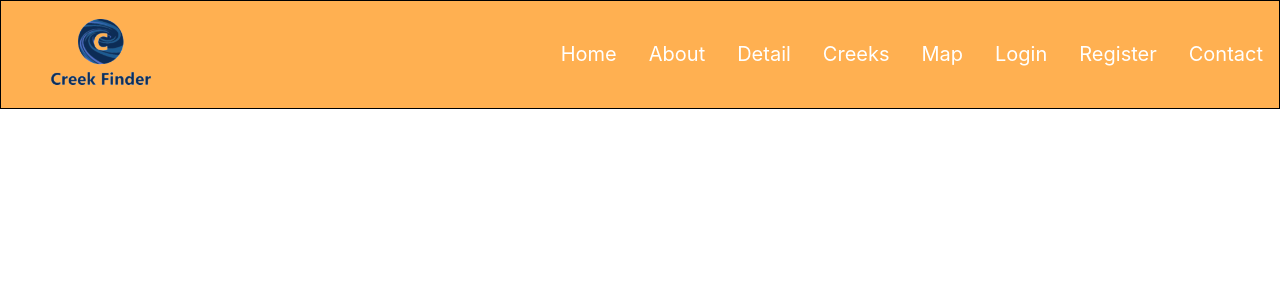
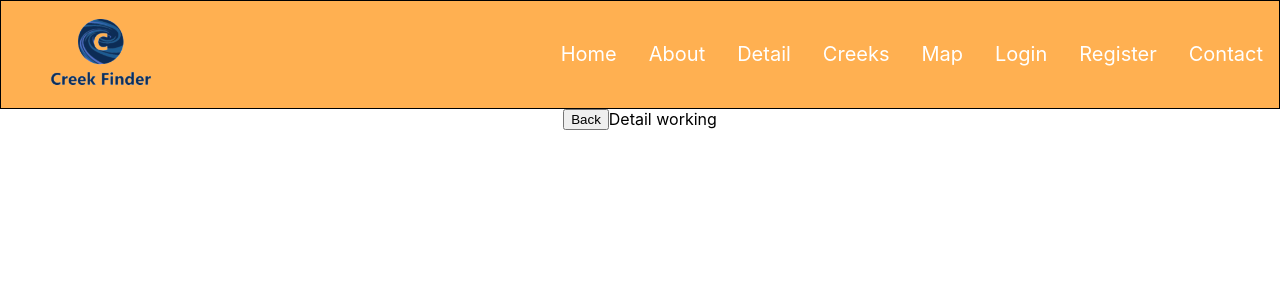
Before and after one commit to Cesar-Melia/Creek-Finder_front, a React (Create React App) app: page /detail/1 in a window 1280 px wide. Shown: the top 300 px of the page. Built offline with nearby package versions, Linux system fonts and the light colour scheme; no server answers.

Commit message:
FEAT: link to detail with creek in prop

```diff
--- a/src/App.jsx
+++ b/src/App.jsx
@@ -40,7 +40,7 @@ const App = () => {
             <Switch>
               <Route exact path='/' component={(props) => <Home {...props} />} />
               <Route exact path='/about' component={(props) => <About {...props} />} />
-              <Route exact path='/detail' component={(props) => <Detail {...props} />} />
+              <Route exact path='/detail/:id' component={(props) => <Detail {...props} />} />
               <Route exact path='/creeks' component={(props) => <Creeks {...props} creeks={creeks} />} />
               <Route exact path='/map' component={(props) => <Map {...props} creeks={creeks} />} />
               <Route exact path='/login' component={(props) => <Login {...props} />} />
--- /dev/null
+++ b/src/components/BackButton/BackButton.jsx
@@ -0,0 +1,11 @@
+const BackButton = (props) => {
+  console.log(props);
+
+  return (
+    <button onClick={() => {}} className='button'>
+      Back
+    </button>
+  );
+};
+
+export default BackButton;
--- /dev/null
+++ b/src/components/BackButton/BackButton.scss
@@ -0,0 +1,3 @@
+.button {
+  width: 10px;
+}
--- a/src/components/MapImage/MapImage.jsx
+++ b/src/components/MapImage/MapImage.jsx
@@ -1,16 +1,9 @@
-import { useState } from 'react';
-import { Link } from 'react-router-dom';
-import Detail from '../../pages/Detail/Detail';
-
 import { Map, TileLayer, Marker, Popup } from 'react-leaflet';
 import L from 'leaflet';
 import './MapImage.scss';
 import leafGreen from '../../assets/umbrella-50.png';
-import leafShadow from '../../assets/leaf-shadow.png';
 
-const MapImage = ({ creeks }) => {
-  const [detailId, setDetailId] = useState(undefined);
-
+const MapImage = ({ creeks, setDetailId }) => {
   const positionMenorca = [39.9505, 4.0559];
   const zoom = 11;
 
@@ -24,9 +17,6 @@ const MapImage = ({ creeks }) => {
     popupAnchor: [-3, -50],
   });
 
-  if (detailId) {
-    return <Detail id={detailId} />;
-  } else {
   return (
     <Map className='map' center={positionMenorca} zoom={zoom}>
       <TileLayer
@@ -58,7 +48,6 @@ const MapImage = ({ creeks }) => {
       })}
     </Map>
   );
-  }
 };
 
 export default MapImage;
--- a/src/components/index.js
+++ b/src/components/index.js
@@ -1,6 +1,5 @@
 import MapImage from './MapImage/MapImage';
-import Navbar from './Navbar/Navbar'
-export {
-    MapImage,
-    Navbar
-};
+import Navbar from './Navbar/Navbar';
+import BackButton from './BackButton/BackButton';
+
+export { MapImage, Navbar, BackButton };
--- a/src/pages/Detail/Detail.jsx
+++ b/src/pages/Detail/Detail.jsx
@@ -1,7 +1,14 @@
 import React from 'react';
 
 const Detail = () => {
-  return <main>Detail working</main>;
+  return (
+    <main>
+      <button className='button' onClick={''}>
+        Back
+      </button>
+      Detail working
+    </main>
+  );
 };
 
 export default Detail;
--- a/src/pages/Map/Map.jsx
+++ b/src/pages/Map/Map.jsx
@@ -1,12 +1,27 @@
 import React, { useState, useEffect } from 'react';
+import Detail from '../../pages/Detail/Detail';
+
 import { MapImage } from '../../components';
 
 const Map = ({ creeks }) => {
-  return (
-    <main>
-      <MapImage creeks={creeks} />
-    </main>
-  );
+  const [detailId, setDetailId] = useState(undefined);
+
+  if (detailId) {
+    const creek = creeks.find((creek) => creek._id === detailId);
+    console.log('Creek: ', creek);
+
+    return (
+      <section>
+        <Detail creek={creek} />
+      </section>
+    );
+  } else {
+    return (
+      <main>
+        <MapImage creeks={creeks} setDetailId={setDetailId} />
+      </main>
+    );
+  }
 };
 
 export default Map;
```
Lines whose indentation alone changed are shown as unchanged.
